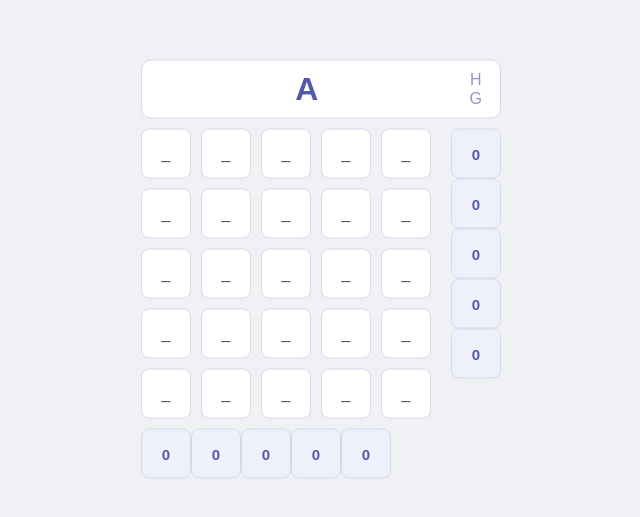
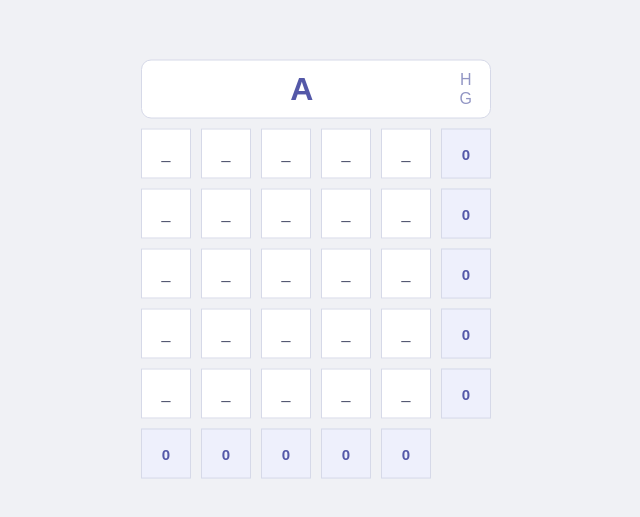
Before and after one commit to sufigaffar/words-daily, a React (Vite) app: page / in a window 1280 px wide. Shown: the part 131-648 px from the top of the page, without its empty margins (324-964 px from the left). Built offline with nearby package versions, Linux system fonts and the light colour scheme.

Commit message:
connect cells from words together

```diff
--- a/src/App.module.scss
+++ b/src/App.module.scss
@@ -1,36 +1,8 @@
 .gridContainer {
     display: grid;
-    grid-template-columns: repeat(5, 60px);
-    //gap: 10px;
+    grid-template-columns: repeat(4, 60px) 50px;
 }
 
-.box {
-    width: 100%;
-    height: 50px;
-    display: flex;
-    align-items: center;
-    justify-content: center;
-    background-color: #ffffff;
-    color: #4b4f6b;
-    font-size: 16px;
-    font-weight: 500;
-    cursor: pointer;
-    border: 1px solid #d6d9e8;
-    border-radius: 8px;
-    transition: border-color 0.15s;
-
-    &:hover:not(:disabled) {
-        border-color: #7c82c8;
-        background-color: #f4f5ff;
-    }
-
-    &:disabled {
-        cursor: default;
-        //background-color: #eef0fc;
-        border-color: #c5c9e8;
-        color: #3a3f6b;
-    }
-}
 
 .characterPreview {
     grid-column: 1 / -1;
@@ -84,47 +56,18 @@
     font-weight: 600;
     font-size: 15px;
     box-sizing: border-box;
-    border-radius: 8px;
     background-color: #eef0fc;
     border: 1px solid #d6d9e8;
 }
 
-.rowScores, .columnScores {
+.rowScores {
     display: flex;
-    //gap: 10px;
-    font-size: 16px;
-}
-
-.rowScores {
     flex-direction: column;
-}
-
-.gridWrapper {
-    display: flex;
     gap: 10px;
 }
 
-.boxContainer {
-    //padding: 10px;
-    //background-color: green;
-    padding-right: 10px;
-    padding-bottom: 10px;
-    //width: 60px;
-    box-sizing: border-box;
-    //
-    &:nth-child(5n) {
-        padding-right: 0;
-        //width: 40px;
-        width: 50px;
-    }
-
-    &:nth-last-child(1), &:nth-last-child(2), &:nth-last-child(3), &:nth-last-child(4), &:nth-last-child(5) {
-        padding-bottom: 0;
-    }
-
-    &.boxHighlighted {
-        background-color: #ddf4e8;
-        border-color: #6abf8a;
-        color: #1e6b42;
-    }
+.columnScores {
+    display: grid;
+    grid-template-columns: repeat(4, 60px) 50px;
+    justify-items: start;
 }
--- a/src/App.tsx
+++ b/src/App.tsx
@@ -1,100 +1,54 @@
-import styles from './App.module.scss'
-import * as React from "react";
-import {calculateScore, getDailyLetters, type WordMatch} from "./App.utils.ts";
-
-type GameState = 'playing' | 'finished';
+import styles from './App.module.scss';
+import { useGame } from "./useGame.ts";
+import { GridCell } from "./GridCell.tsx";
 
 function App() {
-  const [boxes, setBoxes] = React.useState(Array(25).fill('_'));
-  const [allLetters] = React.useState<string[]>(() => getDailyLetters(25));
-  const [currentLetter, setCurrentLetter] = React.useState('');
-  const [currentTurn, setCurrentTurn] = React.useState(0);
-  const [gameState, setGameState] = React.useState<GameState>('playing');
-  const [rowMatches, setRowMatches] = React.useState<WordMatch[]>(Array(5).fill({ word: '', start: 0 }));
-  const [columnMatches, setColumnMatches] = React.useState<WordMatch[]>(Array(5).fill({ word: '', start: 0 }));
-
-  const rowScores = React.useMemo(() => rowMatches.map(m => m.word.length), [rowMatches]);
-  const columnScores = React.useMemo(() => columnMatches.map(m => m.word.length), [columnMatches]);
-
-  const highlightedIndices = React.useMemo(() => {
-    const indices = new Set<number>();
-    console.log({rowMatches})
-    console.log({columnMatches})
-    rowMatches.forEach((match, rowIdx) => {
-      if (match.word) {
-        Array.from({ length: match.word.length }, (_, i) => indices.add(rowIdx * 5 + match.start + i));
-      }
-    });
-    columnMatches.forEach((match, colIdx) => {
-      if (match.word) {
-        Array.from({ length: match.word.length }, (_, i) => indices.add((match.start + i) * 5 + colIdx));
-      }
-    });
-    return indices;
-  }, [rowMatches, columnMatches]);
-
-  console.log({highlightedIndices})
-
-  const onButtonClick = (boxIndex: number) => {
-    setBoxes(prevBoxes => {
-      const newBoxes = [...prevBoxes];
-      newBoxes[boxIndex] = currentLetter;
-      return newBoxes;
-    });
-    setCurrentTurn(prevTurn => prevTurn + 1);
-  }
-
-  const finishGame = () => {
-    setGameState('finished');
-  }
-
-  React.useEffect(() => {
-    calculateScore(boxes).then(([rowResults, columnResults]) => {
-      setRowMatches(rowResults);
-      setColumnMatches(columnResults);
-    });
-
-    if (currentTurn >= 25) {
-      finishGame();
-    }
-
-    setCurrentLetter(allLetters[currentTurn]);
-  }, [currentTurn]);
-
-  const finalScore = React.useMemo(() => {
-    return rowScores.reduce((acc, score) => acc + score, 0) + columnScores.reduce((acc, score) => acc + score, 0);
-  }, [rowScores, columnScores]);
+  const {
+    boxes,
+    allLetters,
+    currentLetter,
+    currentTurn,
+    gameState,
+    rowScores,
+    columnScores,
+    finalScore,
+    highlightedCells,
+    rightConnectorCells,
+    bottomConnectorCells,
+    placeLetterAt,
+  } = useGame();
 
   return (
-    <>
     <div className={styles.gameContainer}>
       <div className={styles.characterPreview}>
-          <div className={styles.mainLetter}>{gameState === 'finished' ? `Score: ${finalScore}` : currentLetter}</div>
+        <div className={styles.mainLetter}>
+          {gameState === 'finished' ? `Score: ${finalScore}` : currentLetter}
+        </div>
         <span className={styles.nextLetter}>{allLetters[currentTurn + 1]}</span>
         <span className={styles.nextLetter}>{allLetters[currentTurn + 2]}</span>
       </div>
       <section className={styles.gridContainer}>
-          {boxes.map(((box, i) => (
-            <div className={`${styles.boxContainer} ${highlightedIndices.has(i) ? styles.boxHighlighted : ''}`}>
-              <button
-                onClick={() => onButtonClick(i)}
+        {boxes.map((letter, i) => (
+          <GridCell
             key={i}
-                disabled={box !== '_'}
-                className={`${styles.box}`}
-              >
-                {box}
-              </button>
+            letter={letter}
+            isHighlighted={highlightedCells.has(i)}
+            hasRightConnector={rightConnectorCells.has(i)}
+            hasBottomConnector={bottomConnectorCells.has(i)}
+            hasLeftConnector={i % 5 !== 0 && rightConnectorCells.has(i - 1)}
+            hasTopConnector={i >= 5 && bottomConnectorCells.has(i - 5)}
+            onClick={() => placeLetterAt(i)}
+          />
+        ))}
+      </section>
+      <div className={styles.rowScores}>
+        {rowScores.map((score, i) => <div className={styles.score} key={i}>{score}</div>)}
       </div>
-          )))}
-        </section>
-        <div className={styles.rowScores}>{rowScores.map((score, i) => (<div className={styles.score} key={i}>{score}</div>))}</div>
-        <div className={styles.columnScores}>{columnScores.map((score, i) => (<div className={styles.score} key={i}>{score}</div>))}</div>
+      <div className={styles.columnScores}>
+        {columnScores.map((score, i) => <div className={styles.score} key={i}>{score}</div>)}
       </div>
-      {/*<div>*/}
-      {/*  Score: {finalScore}*/}
-      {/*</div>*/}
-    </>
-  )
+    </div>
+  );
 }
 
 export default App;
--- /dev/null
+++ b/src/GridCell.module.scss
@@ -0,0 +1,98 @@
+.boxContainer {
+    position: relative;
+    padding-right: 10px;
+    padding-bottom: 10px;
+    box-sizing: border-box;
+
+    &:nth-child(5n) {
+        padding-right: 0;
+        width: 50px;
+    }
+
+    &:nth-last-child(1), &:nth-last-child(2), &:nth-last-child(3), &:nth-last-child(4), &:nth-last-child(5) {
+        padding-bottom: 0;
+    }
+
+    &.rightConnected .box.boxHighlighted {
+        border-right-color: transparent;
+        border-top-right-radius: 0;
+        border-bottom-right-radius: 0;
+    }
+
+    &.leftConnected .box.boxHighlighted {
+        border-left-color: transparent;
+        border-top-left-radius: 0;
+        border-bottom-left-radius: 0;
+    }
+
+    &.bottomConnected .box.boxHighlighted {
+        border-bottom-color: transparent;
+        border-bottom-left-radius: 0;
+        border-bottom-right-radius: 0;
+    }
+
+    &.topConnected .box.boxHighlighted {
+        border-top-color: transparent;
+        border-top-left-radius: 0;
+        border-top-right-radius: 0;
+    }
+
+    &.rightConnected::after {
+        content: '';
+        position: absolute;
+        right: 0;
+        top: 0;
+        width: 10px;
+        height: 50px;
+        box-sizing: border-box;
+        background-color: #ddf4e8;
+        border-top: 1px solid #6abf8a;
+        border-bottom: 1px solid #6abf8a;
+    }
+
+    &.bottomConnected::before {
+        content: '';
+        position: absolute;
+        left: 0;
+        bottom: 0;
+        width: 50px;
+        height: 10px;
+        box-sizing: border-box;
+        background-color: #ddf4e8;
+        border-left: 1px solid #6abf8a;
+        border-right: 1px solid #6abf8a;
+    }
+}
+
+.box {
+    width: 100%;
+    height: 50px;
+    display: flex;
+    align-items: center;
+    justify-content: center;
+    box-sizing: border-box;
+    color: #4b4f6b;
+    font-size: 16px;
+    font-weight: 500;
+    cursor: pointer;
+    border: 1px solid #d6d9e8;
+    transition: border-color 0.15s;
+    background-color: white;
+
+    &:hover:not(:disabled) {
+        border-color: #7c82c8;
+        background-color: #f4f5ff;
+    }
+
+    &:disabled {
+        cursor: default;
+        border-color: #c5c9e8;
+    }
+
+    &.boxHighlighted {
+        background-color: #ddf4e8;
+        border-color: #6abf8a;
+        color: #1e6b42;
+        border-radius: 8px;
+    }
+}
--- /dev/null
+++ b/src/GridCell.tsx
@@ -0,0 +1,33 @@
+import styles from './GridCell.module.scss';
+
+type Props = {
+  letter: string;
+  isHighlighted: boolean;
+  hasRightConnector: boolean;
+  hasBottomConnector: boolean;
+  hasLeftConnector: boolean;
+  hasTopConnector: boolean;
+  onClick: () => void;
+};
+
+export function GridCell({ letter, isHighlighted, hasRightConnector, hasBottomConnector, hasLeftConnector, hasTopConnector, onClick }: Props) {
+  return (
+    <div
+      className={[
+        styles.boxContainer,
+        hasRightConnector ? styles.rightConnected : '',
+        hasBottomConnector ? styles.bottomConnected : '',
+        hasLeftConnector ? styles.leftConnected : '',
+        hasTopConnector ? styles.topConnected : '',
+      ].filter(Boolean).join(' ')}
+    >
+      <button
+        onClick={onClick}
+        disabled={letter !== '_'}
+        className={`${styles.box} ${isHighlighted ? styles.boxHighlighted : ''}`}
+      >
+        {letter}
+      </button>
+    </div>
+  );
+}
--- /dev/null
+++ b/src/useGame.ts
@@ -0,0 +1,86 @@
+import * as React from "react";
+import { calculateScore, getDailyLetters, type WordMatch } from "./App.utils.ts";
+
+type GameState = 'playing' | 'finished';
+
+export function useGame() {
+  const [boxes, setBoxes] = React.useState<string[]>(Array(25).fill('_'));
+  const [allLetters] = React.useState<string[]>(() => getDailyLetters(25));
+  const [currentLetter, setCurrentLetter] = React.useState('');
+  const [currentTurn, setCurrentTurn] = React.useState(0);
+  const [gameState, setGameState] = React.useState<GameState>('playing');
+  const [rowMatches, setRowMatches] = React.useState<WordMatch[]>(Array(5).fill({ word: '', start: 0 }));
+  const [columnMatches, setColumnMatches] = React.useState<WordMatch[]>(Array(5).fill({ word: '', start: 0 }));
+
+  const rowScores = React.useMemo(() => rowMatches.map(m => m.word.length), [rowMatches]);
+  const columnScores = React.useMemo(() => columnMatches.map(m => m.word.length), [columnMatches]);
+
+  const { highlightedCells, rightConnectorCells, bottomConnectorCells } = React.useMemo(() => {
+    const highlighted = new Set<number>();
+    const right = new Set<number>();
+    const bottom = new Set<number>();
+
+    const processWord = (indices: number[]) => {
+      indices.forEach((cellIndex, pos) => {
+        highlighted.add(cellIndex);
+        if (indices[pos + 1] === cellIndex + 1) right.add(cellIndex);
+        if (indices[pos + 1] === cellIndex + 5) bottom.add(cellIndex);
+      });
+    };
+
+    rowMatches.forEach((match, rowIdx) => {
+      if (match.word) {
+        processWord(Array.from({ length: match.word.length }, (_, i) => match.start + rowIdx * 5 + i));
+      }
+    });
+
+    columnMatches.forEach((match, colIdx) => {
+      if (match.word) {
+        processWord(Array.from({ length: match.word.length }, (_, i) => (match.start + i) * 5 + colIdx));
+      }
+    });
+
+    return { highlightedCells: highlighted, rightConnectorCells: right, bottomConnectorCells: bottom };
+  }, [rowMatches, columnMatches]);
+
+  const finalScore = React.useMemo(
+    () => rowScores.reduce((acc, s) => acc + s, 0) + columnScores.reduce((acc, s) => acc + s, 0),
+    [rowScores, columnScores]
+  );
+
+  React.useEffect(() => {
+    setCurrentLetter(allLetters[currentTurn]);
+    if (currentTurn >= 25) setGameState('finished');
+  }, [currentTurn]);
+
+  React.useEffect(() => {
+    calculateScore(boxes).then(([rowResults, columnResults]) => {
+      setRowMatches(rowResults);
+      setColumnMatches(columnResults);
+    });
+  }, [boxes]);
+
+  const placeLetterAt = (boxIndex: number) => {
+    setBoxes(prev => {
+      const next = [...prev];
+      next[boxIndex] = currentLetter;
+      return next;
+    });
+    setCurrentTurn(prev => prev + 1);
+  };
+
+  return {
+    boxes,
+    allLetters,
+    currentLetter,
+    currentTurn,
+    gameState,
+    rowScores,
+    columnScores,
+    finalScore,
+    highlightedCells,
+    rightConnectorCells,
+    bottomConnectorCells,
+    placeLetterAt,
+  };
+}
```
Lines whose indentation alone changed are shown as unchanged.
